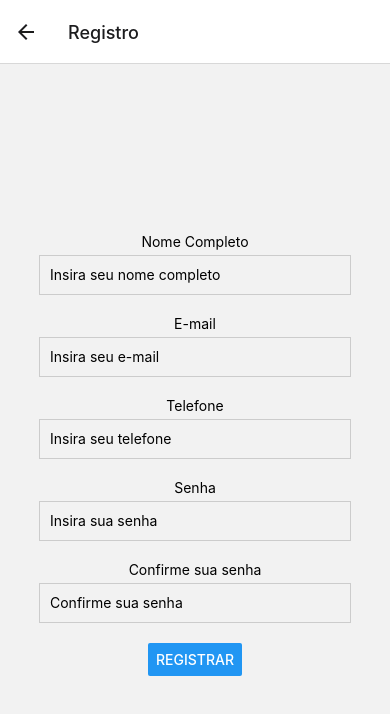
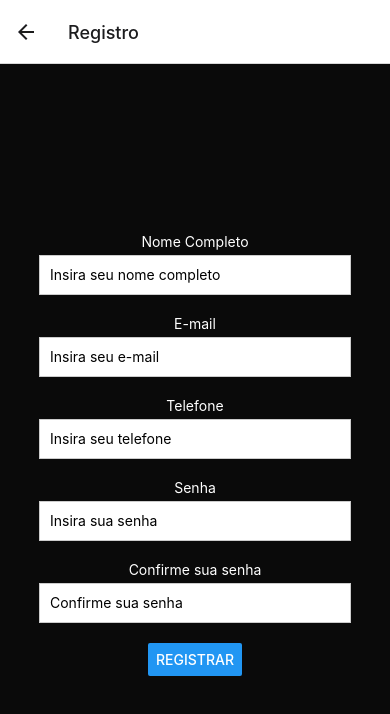
Before and after one commit to FBC-LTS/SISBDP, a React Native app: screen /Registro in a window 390 px wide. Shown: the top 714 px of the page. Built offline with nearby package versions, Linux system fonts and the light colour scheme.

Commit message:
Update registro.js

```diff
--- a/src/view/registro.js
+++ b/src/view/registro.js
@@ -134,12 +134,14 @@ const Registro = () => {
 
 const styles = StyleSheet.create({
   container: {
+    backgroundColor: '#0a0a0a',
     flex: 1,
     justifyContent: 'center',
     alignItems: 'center',
   },
   label: {
     marginBottom: 5,
+    color: '#fff',
   },
   input: {
     width: '80%',
@@ -148,6 +150,7 @@ const styles = StyleSheet.create({
     borderColor: '#ccc',
     marginBottom: 20,
     paddingLeft: 10,
+    backgroundColor: '#fff',
   },
 });
 
```
